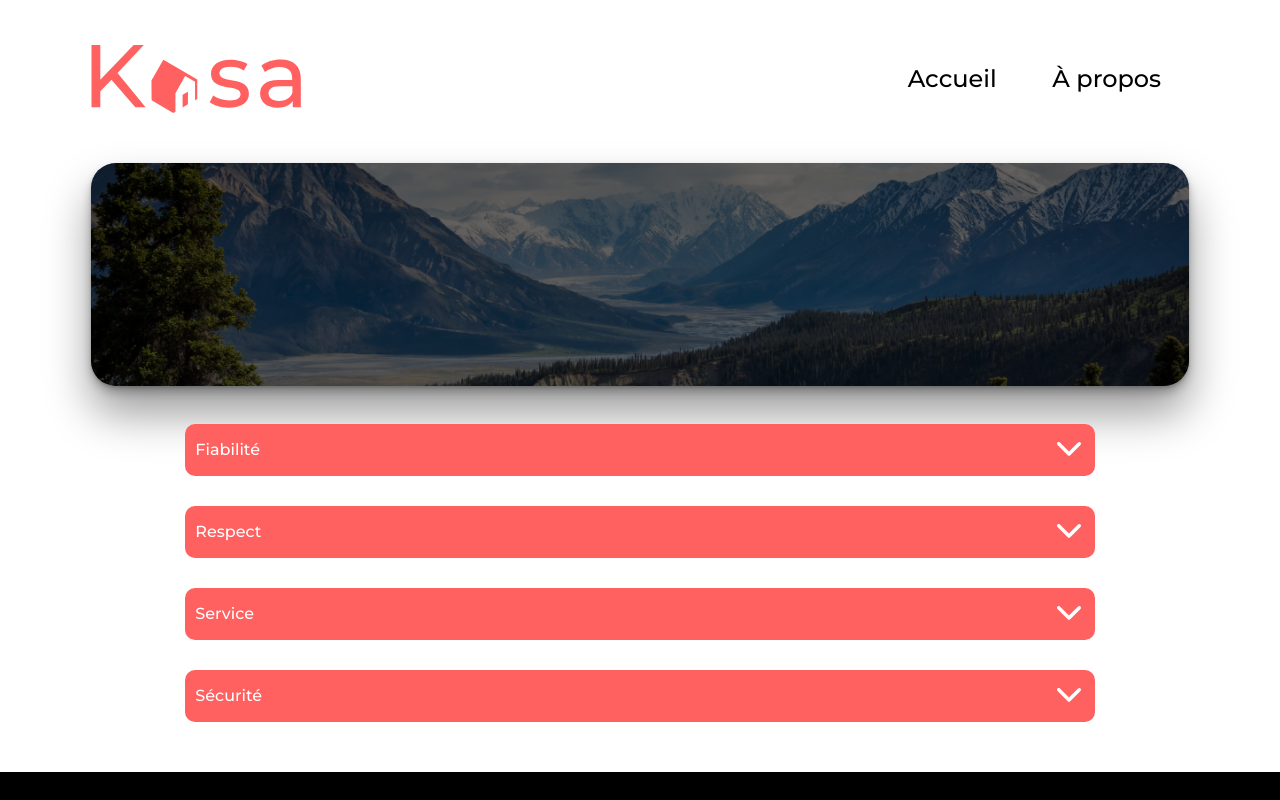
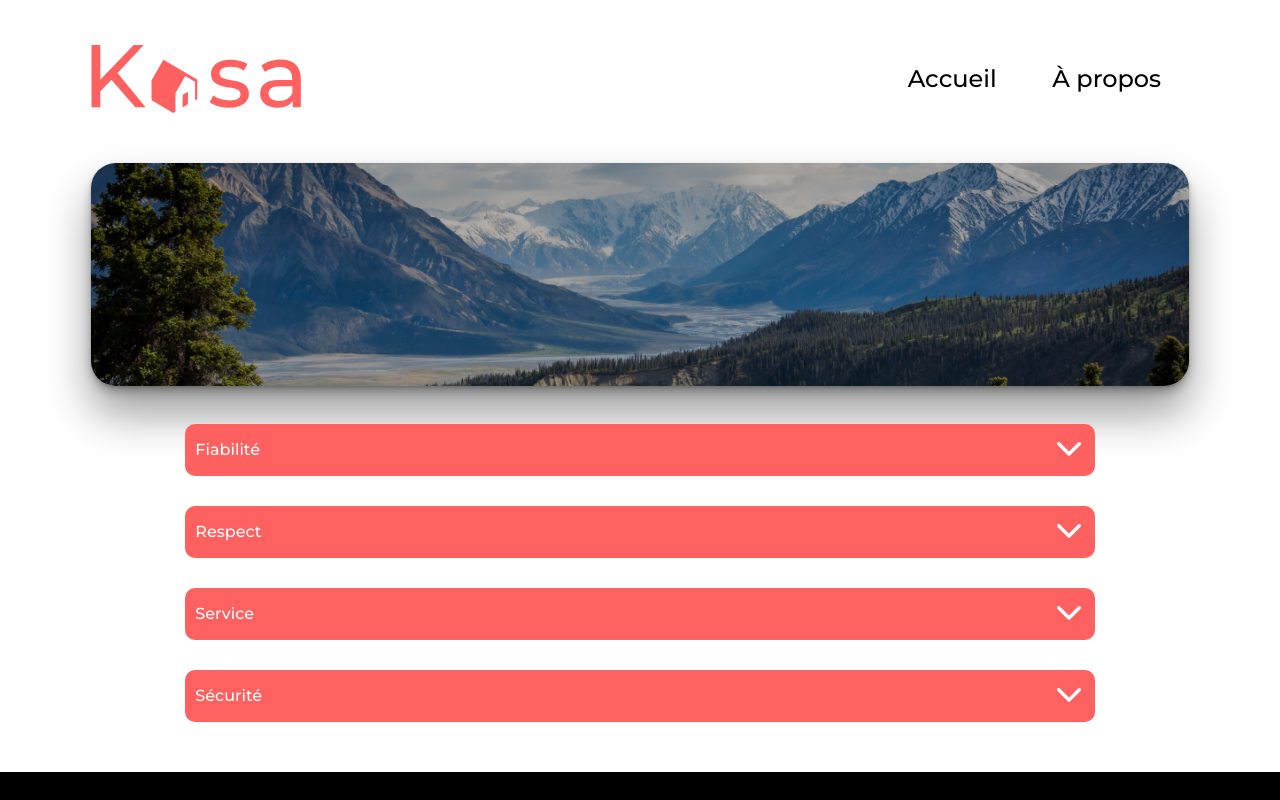
Before and after one commit to Jo8Dev/Kasa, a React (Vite) app: page /about in a window 1280 px wide. Shown: the top 800 px of the page. Built offline with nearby package versions, Linux system fonts and the light colour scheme.

Commit message:
Fix - Ajout de classe pour gérer l’opacité de la banner qui n'est pas la meme sur la pages Home et la page About.
Retrait de l'import de react dans app inutile.

```diff
--- a/src/App.jsx
+++ b/src/App.jsx
@@ -1,6 +1,5 @@
 import { Outlet } from "react-router-dom"
 import MainLayout from "./layouts/MainLayout"
-import React from "react"
 
 
 function App() {
--- a/src/assets/styles/_mixins.scss
+++ b/src/assets/styles/_mixins.scss
@@ -5,12 +5,19 @@
     align-items: center;
 }
 
-// Mixin pour centrer horizontalement (sans flex)
-@mixin center-horizontal {
-    display: block;
-    margin-left: auto;
-    margin-right: auto;
+//MLixin qui permet de gerer la difference d'opacité du background de la banner
+
+@mixin background {
+    content: "";
+    position: absolute;
+    top: 0;
+    left: 0;
+    width: 100%;
+    height: 100%;
+    border-radius: 25px;
+    z-index: 1;
 }
+
 
 // Mixins Responsive (Breakpoint Manager)
 @mixin responsive($breakpoint) {
@@ -20,15 +27,4 @@
         }
     }
 
-    @else if $breakpoint ==tablet {
-        @media (max-width: 1024px) {
-            @content;
-        }
-    }
-
-    @else if $breakpoint ==desktop {
-        @media (max-width: 1440px) {
-            @content;
-        }
-    }
 }
--- a/src/components/Banner/Banner.jsx
+++ b/src/components/Banner/Banner.jsx
@@ -6,10 +6,10 @@ import styles from "./Banner.module.scss"
 function Banner({ image, title, alt }) {
     return (
         <>
-            <div className={styles.banner}>
-                <img src={image} alt={alt}></img>
+            <div className={`${styles.banner} ${title ? styles.dark_background : styles.light_background} `}> {/*Ajout de condition sur la présence d'un title ou non afin d'integrer un classe qui gere l'opacité du background'*/}
+                <img src={image} alt={alt} ></img>
                 <h1>{title}</h1>
-            </div>
+            </div >
         </>
     )
 }
--- a/src/components/Banner/Banner.module.scss
+++ b/src/components/Banner/Banner.module.scss
@@ -5,18 +5,6 @@
     @include m.flex-center;
     position: relative;
     width: 100%;
-
-    &::before {
-        content: "";
-        position: absolute;
-        top: 0;
-        left: 0;
-        width: 100%;
-        height: 100%;
-        background: rgba(0, 0, 0, 0.6);
-        border-radius: 25px;
-        z-index: 1;
-    }
 
     img {
         width: 100%;
@@ -58,3 +46,20 @@
         }
     }
 }
+
+//Permet de gerer la difference d'opacité du background
+.dark_background {
+    &::before {
+        @include m.background;
+        background: rgba(0, 0, 0, 0.6);
+
+    }
+}
+
+.light_background {
+    &::before {
+        @include m.background;
+        background: rgba(0, 0, 0, 0.3);
+
+    }
+}
```
